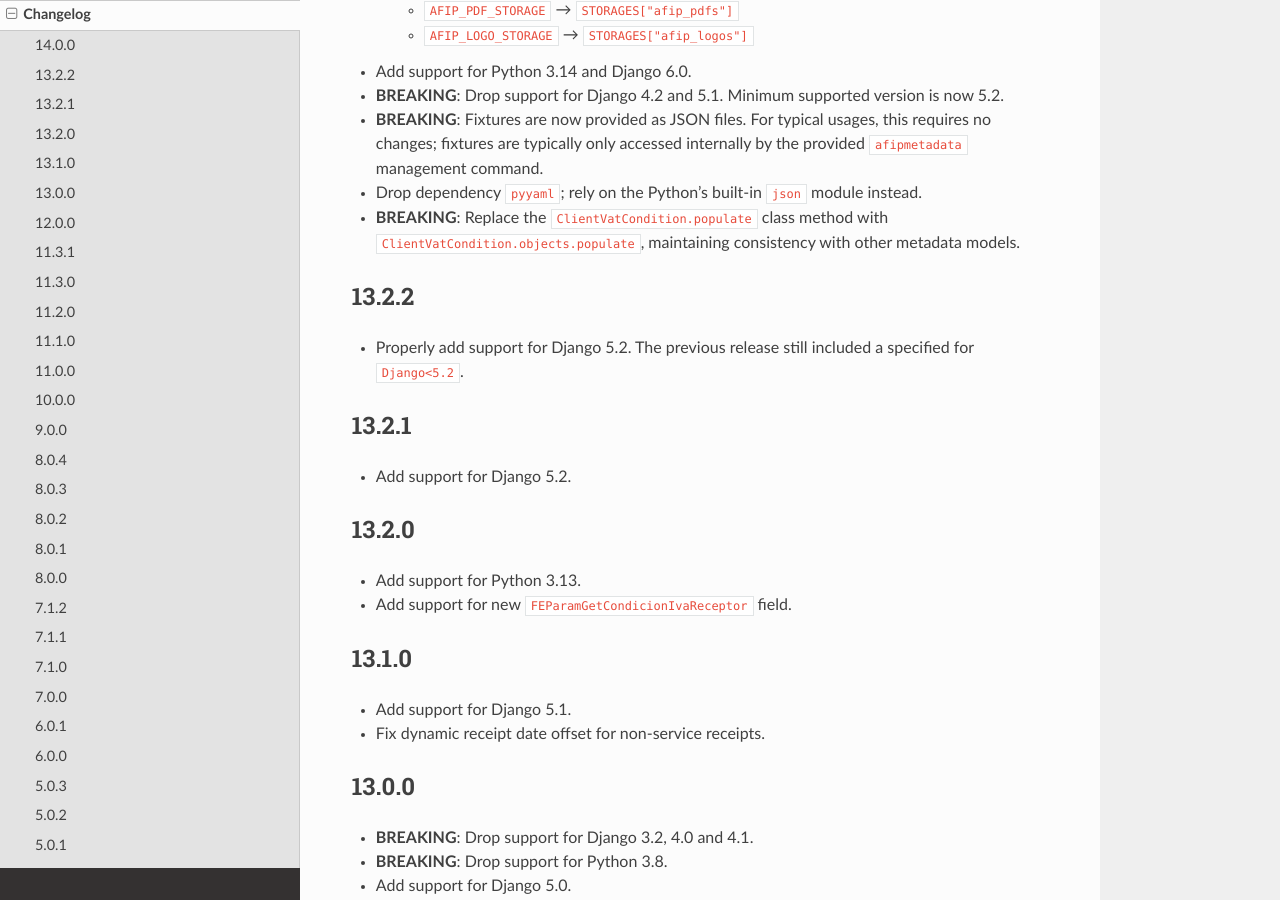
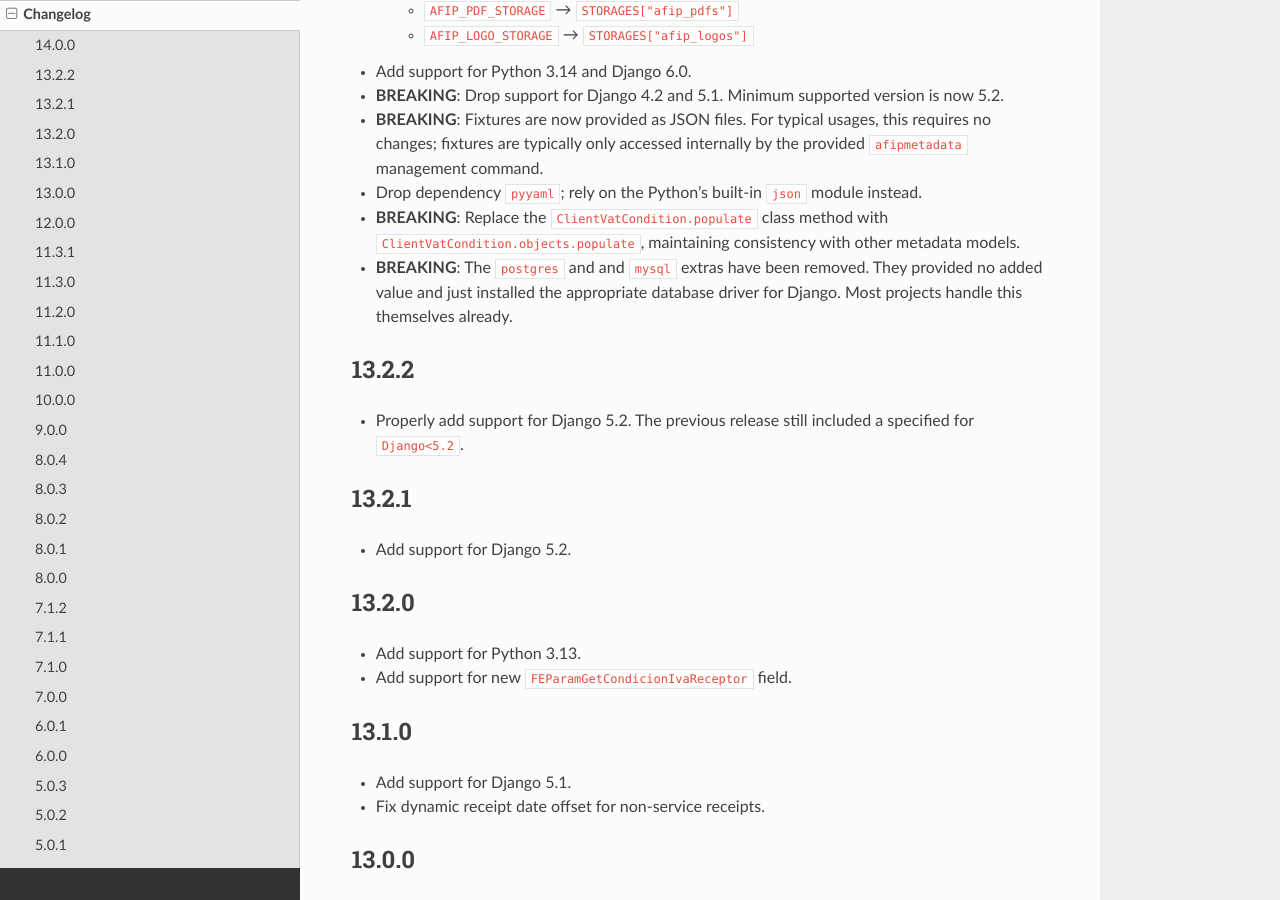
Before and after one commit to WhyNotHugo/django-afip, a Sphinx documentation site: the page built from docs/changelog.rst, in a window 1280 px wide and 900 px high, scrolled down 942 px. Built offline with Sphinx 7.4.7 and the Read the Docs theme 3.1.0, drawn with Linux system fonts in a browser that asks for light colours; the version number could not be read and is left out; cross-references to code outside the pages are shown as plain code.

Commit message:
Remove the postgres and mysql extras

```diff
--- a/docs/changelog.rst
+++ b/docs/changelog.rst
@@ -56,6 +56,9 @@
 - **BREAKING**: Replace the ``ClientVatCondition.populate`` class method with
   ``ClientVatCondition.objects.populate``, maintaining consistency with other
   metadata models.
+- **BREAKING**: The ``postgres`` and and ``mysql`` extras have been removed.
+  They provided no added value and just installed the appropriate database
+  driver for Django. Most projects handle this themselves already.
 
 
 13.2.2
--- a/pyproject.toml
+++ b/pyproject.toml
@@ -47,12 +47,6 @@
   "sphinx_rtd_theme",
   "sphinxcontrib_django",
   "dj_database_url",
-]
-postgres = [
-  "psycopg[binary]",
-]
-mysql = [
-  "mysqlclient",
 ]
 factories = [
   "factory-boy",
```
Also changed, not shown: 1 other file.
